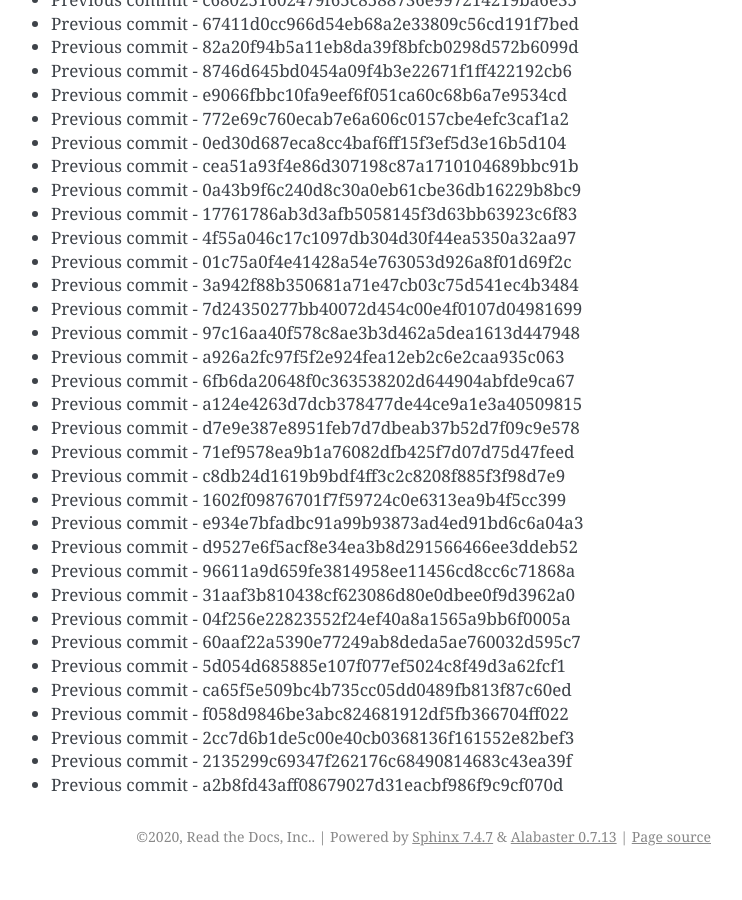
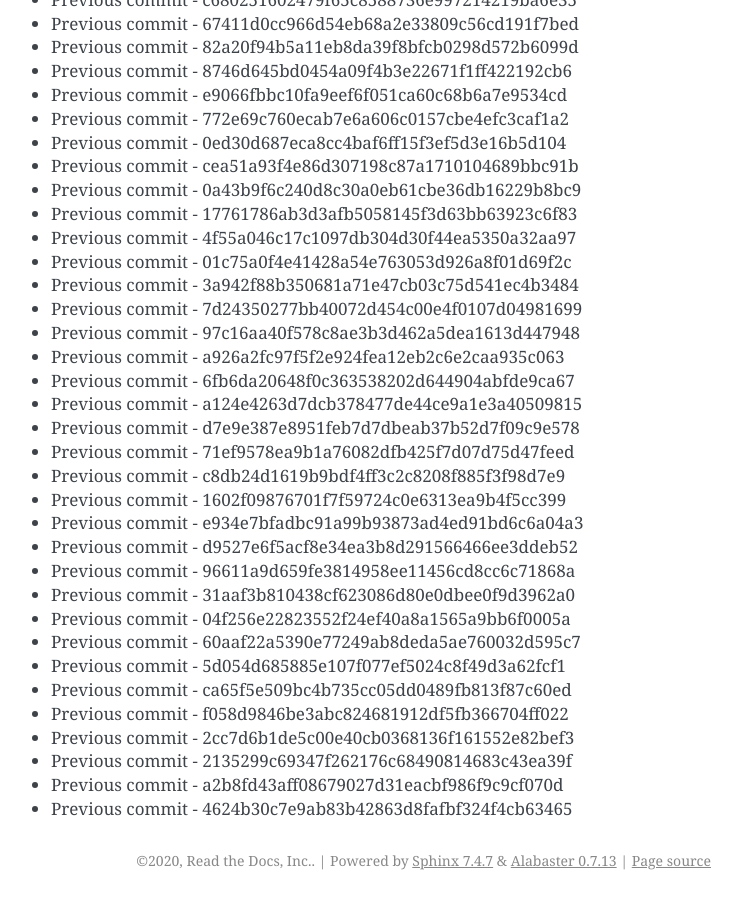
Before and after one commit to readthedocs/rtd-git-stresstest, a Sphinx documentation site: the page built from docs/updates.rst, in a window 1280 px wide and 900 px high, scrolled down 65288 px. Shown: the whole window, without its empty margins (399-1141 px from the left). Built offline with Sphinx 7.4.7, drawn with Linux system fonts in a browser that asks for light colours; before the commit the page ends 66164 px from its top, so only the background shows below that.

Commit message:
Generating commit from previous: 4624b30c7e9ab83b42863d8fafbf324f4cb63465

```diff
--- a/docs/updates.rst
+++ b/docs/updates.rst
@@ -2775,3 +2775,4 @@ It can be tested for any performance characteristics.
 * Previous commit - 2cc7d6b1de5c00e40cb0368136f161552e82bef3
 * Previous commit - 2135299c69347f262176c68490814683c43ea39f
 * Previous commit - a2b8fd43aff08679027d31eacbf986f9c9cf070d
+* Previous commit - 4624b30c7e9ab83b42863d8fafbf324f4cb63465
```
